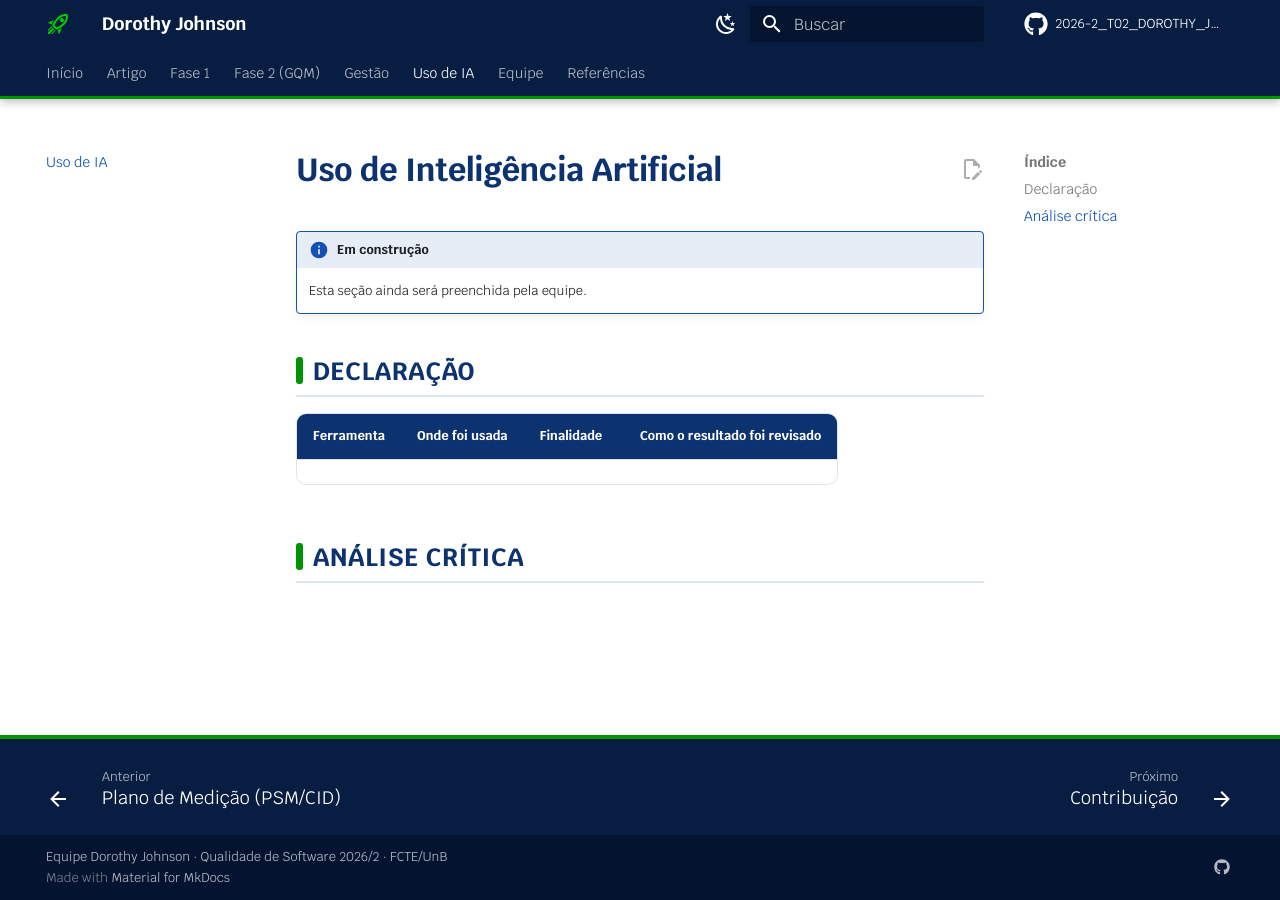
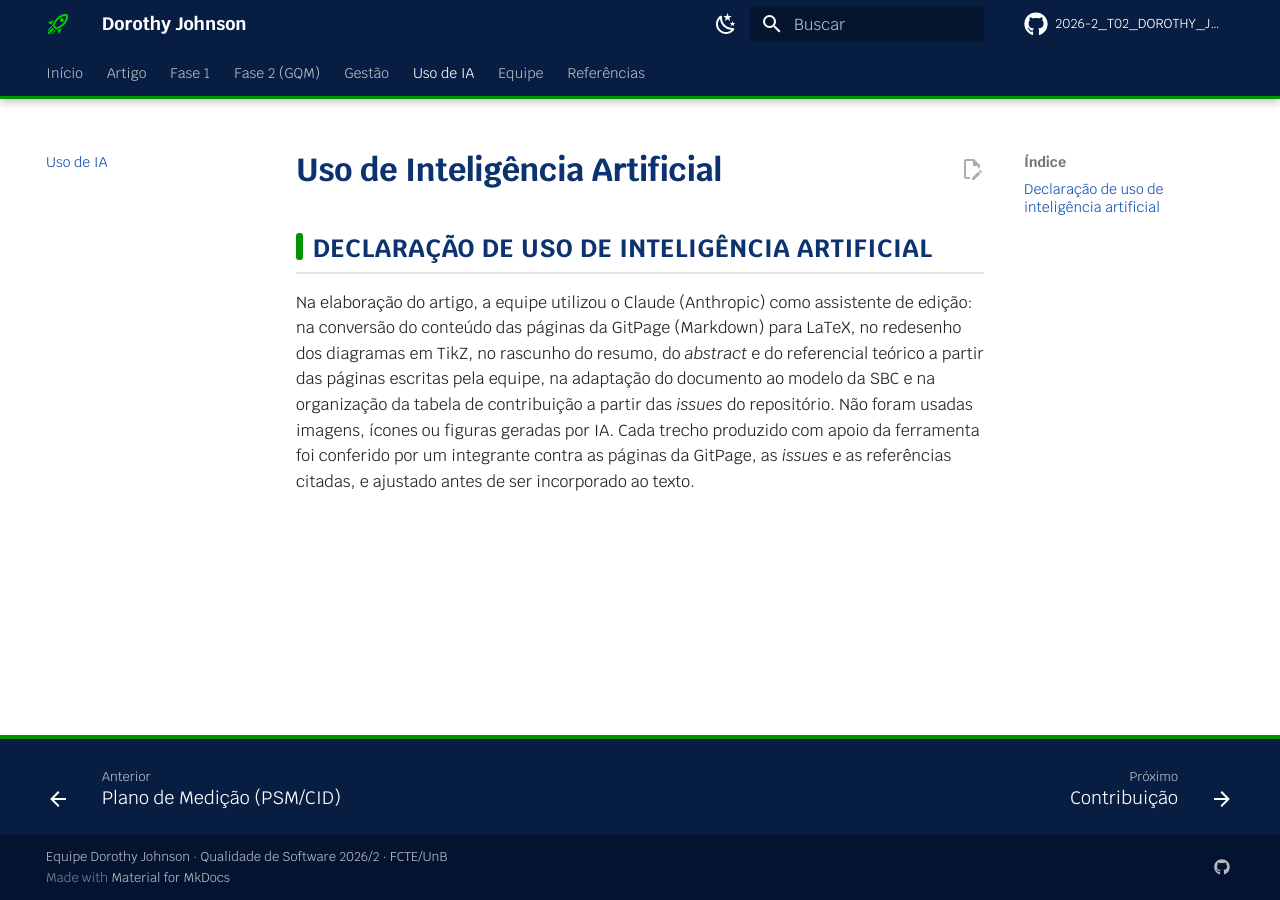
Before and after one commit to FCTE-Qualidade-de-Software-1/2026-2_T02_DOROTHY_JOHSON, an MkDocs documentation site: the page built from docs/uso-de-ia.md, in a window 1280 px wide. Built offline with MkDocs 1.6.1 and Material for MkDocs 9.7.7, drawn with Linux system fonts in a browser that asks for light colours; comment, search, counter and statistics services are not loaded.

Commit message:
docs: adiciona a declaração de uso de IA igual à do artigo
Substitui o placeholder "Em construção" pelo mesmo texto da seção de uso de IA do artigo. Refs #9.

```diff
--- a/docs/uso-de-ia.md
+++ b/docs/uso-de-ia.md
@@ -1,16 +1,5 @@
 # Uso de Inteligência Artificial
 
-!!! info "Em construção"
-    Esta seção ainda será preenchida pela equipe.
+## Declaração de uso de inteligência artificial
 
-## Declaração
-
-<!-- Informe se e como ferramentas de IA foram utilizadas. -->
-
-| Ferramenta | Onde foi usada | Finalidade | Como o resultado foi revisado |
-|---|---|---|---|
-| | | | |
-
-## Análise crítica
-
-<!-- Limitações percebidas e como a equipe validou o conteúdo gerado. -->
+Na elaboração do artigo, a equipe utilizou o Claude (Anthropic) como assistente de edição: na conversão do conteúdo das páginas da GitPage (Markdown) para LaTeX, no redesenho dos diagramas em TikZ, no rascunho do resumo, do *abstract* e do referencial teórico a partir das páginas escritas pela equipe, na adaptação do documento ao modelo da SBC e na organização da tabela de contribuição a partir das *issues* do repositório. Não foram usadas imagens, ícones ou figuras geradas por IA. Cada trecho produzido com apoio da ferramenta foi conferido por um integrante contra as páginas da GitPage, as *issues* e as referências citadas, e ajustado antes de ser incorporado ao texto.
```
